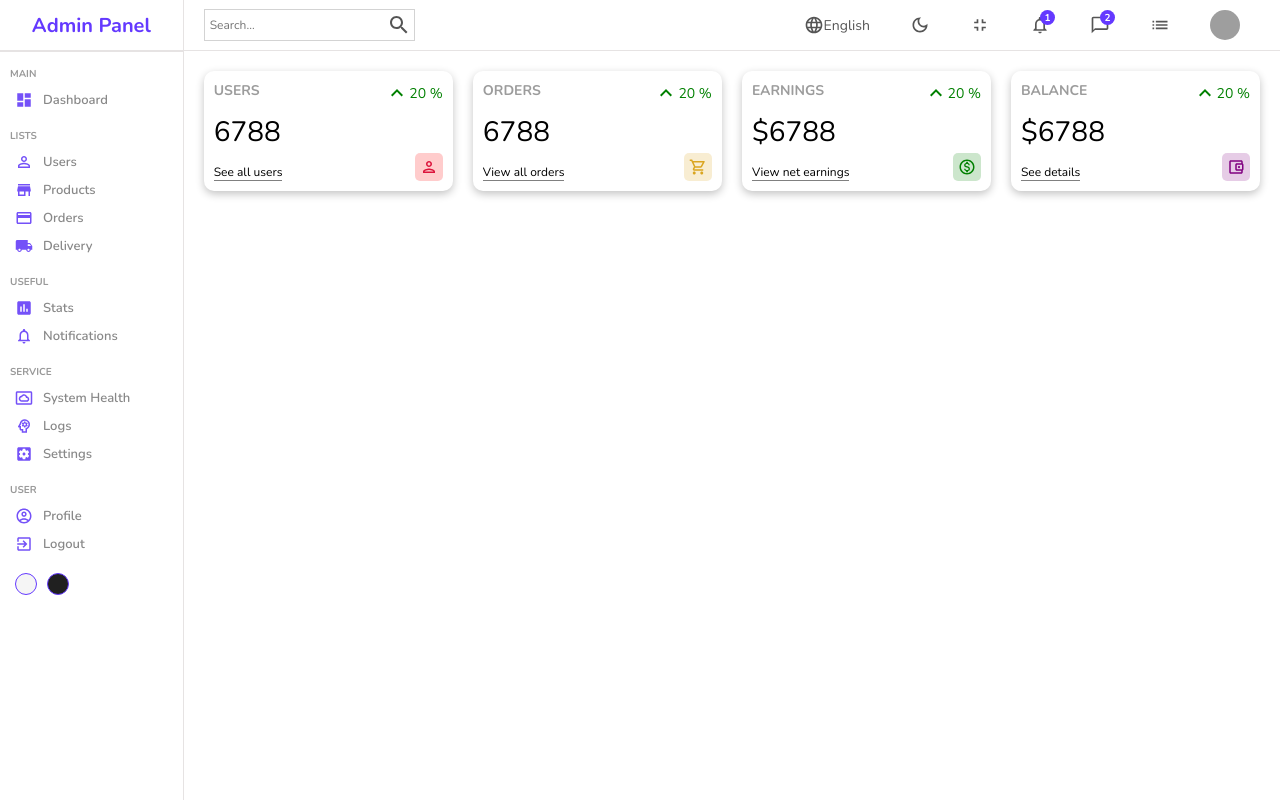
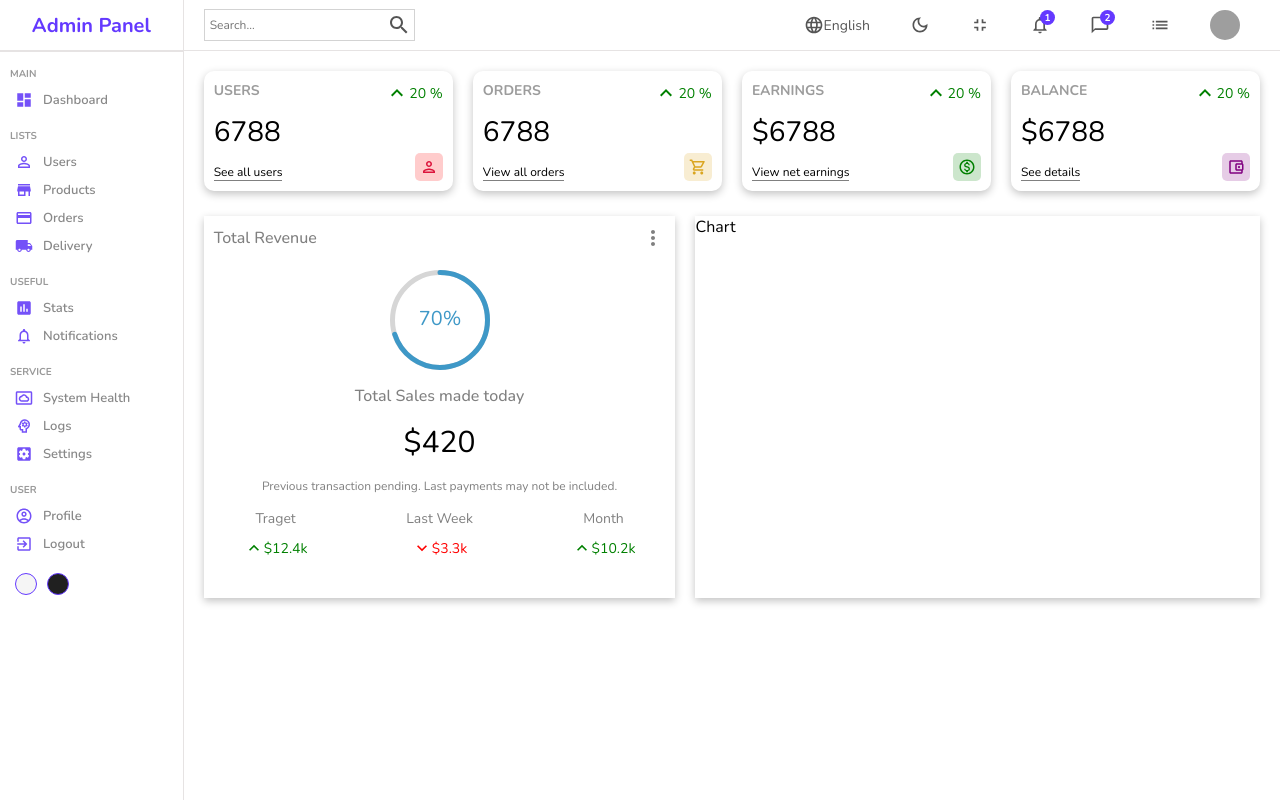
Before and after one commit to i-umairkhan/admin_panel, a React (Create React App) app: page / in a window 1280 px wide. Built offline with nearby package versions, Linux system fonts and the light colour scheme; grey boxes are pictures that could not be loaded.

Commit message:
implemented featured section

```diff
--- a/package.json
+++ b/package.json
@@ -11,6 +11,7 @@
     "@testing-library/react": "^13.3.0",
     "@testing-library/user-event": "^13.5.0",
     "react": "^18.2.0",
+    "react-circular-progressbar": "^2.1.0",
     "react-dom": "^18.2.0",
     "react-router-dom": "^6.3.0",
     "react-scripts": "5.0.1",
--- /dev/null
+++ b/src/Components/Chart/Chart.jsx
@@ -0,0 +1,6 @@
+import "./Chart.scss";
+const Chart = () => {
+  return <div className="chart">Chart</div>;
+};
+
+export default Chart;
--- /dev/null
+++ b/src/Components/Chart/Chart.scss
@@ -0,0 +1,4 @@
+.chart {
+  flex: 5;
+  box-shadow: rgba(0, 0, 0, 0.24) 0px 3px 8px;
+}
--- /dev/null
+++ b/src/Components/Featured/Featured.jsx
@@ -0,0 +1,51 @@
+import "./Featured.scss";
+import MoreVertIcon from "@mui/icons-material/MoreVert";
+import { CircularProgressbar } from "react-circular-progressbar";
+import "react-circular-progressbar/dist/styles.css";
+import KeyboardArrowUpOutlinedIcon from "@mui/icons-material/KeyboardArrowUpOutlined";
+import KeyboardArrowDownIcon from "@mui/icons-material/KeyboardArrowDown";
+const Featured = () => {
+  return (
+    <div className="featured">
+      <div className="top">
+        <h1 className="title">Total Revenue</h1>
+        <MoreVertIcon />
+      </div>
+      <div className="bottom">
+        <div className="feturedChart">
+          <CircularProgressbar value={70} text={"70%"} strokeWidth={5} />
+        </div>
+        <p className="title">Total Sales made today</p>
+        <p className="amount">$420</p>
+        <p className="desc">
+          Previous transaction pending. Last payments may not be included.
+        </p>
+        <div className="summary">
+          <div className="item">
+            <div className="itemTitle">Traget</div>
+            <div className="itemResult positive">
+              <KeyboardArrowUpOutlinedIcon fontSize="small" />
+              <div className="resultAmount">$12.4k</div>
+            </div>
+          </div>
+          <div className="item">
+            <div className="itemTitle">Last Week</div>
+            <div className="itemResult negitive">
+              <KeyboardArrowDownIcon fontSize="small" />
+              <div className="resultAmount">$3.3k</div>
+            </div>
+          </div>
+          <div className="item">
+            <div className="itemTitle">Month</div>
+            <div className="itemResult positive">
+              <KeyboardArrowUpOutlinedIcon fontSize="small" />
+              <div className="resultAmount">$10.2k</div>
+            </div>
+          </div>
+        </div>
+      </div>
+    </div>
+  );
+};
+
+export default Featured;
--- /dev/null
+++ b/src/Components/Featured/Featured.scss
@@ -0,0 +1,65 @@
+.featured {
+  flex: 4;
+  box-shadow: rgba(0, 0, 0, 0.24) 0px 3px 8px;
+  padding: 10px;
+  .top {
+    display: flex;
+    align-items: center;
+    justify-content: space-between;
+    color: gray;
+    .title {
+      font-size: 16px;
+      font-weight: 500;
+    }
+  }
+  .bottom {
+    padding: 20px;
+    display: flex;
+    flex-direction: column;
+    align-items: center;
+    justify-content: center;
+    gap: 15px;
+    .feturedChart {
+      width: 100px;
+      height: 100px;
+    }
+    .title {
+      font-weight: 500;
+      color: grey;
+    }
+    .amount {
+      font-size: 30px;
+    }
+    .desc {
+      font-weight: 300;
+      font-size: 12px;
+      color: gray;
+      text-align: center;
+    }
+    .summary {
+      width: 100%;
+      display: flex;
+      align-items: center;
+      justify-content: space-between;
+      .item {
+        text-align: center;
+        .itemTitle {
+          font-size: 14px;
+          color: gray;
+        }
+        .itemResult {
+          display: flex;
+          align-items: center;
+          margin: 10px;
+          font-size: 14px;
+          &.positive {
+            color: green;
+          }
+          &.negitive {
+            color: red;
+          }
+        }
+      }
+    }
+  }
+}
--- a/src/Pages/Home/Home.jsx
+++ b/src/Pages/Home/Home.jsx
@@ -2,6 +2,8 @@
 import SideBar from "../../Components/SideBar/SideBar";
 import NavBar from "../../Components/NavBar/NavBar";
 import Widget from "../../Components/Widget/Widget";
+import Featured from "../../Components/Featured/Featured";
+import Chart from "../../Components/Chart/Chart";
 
 const Home = () => {
   return (
@@ -15,6 +17,10 @@
           <Widget type="earning" />
           <Widget type="balance" />
         </div>
+        <div className="charts">
+          <Featured />
+          <Chart />
+        </div>
       </div>
     </div>
   );
--- a/src/Pages/Home/Home.scss
+++ b/src/Pages/Home/Home.scss
@@ -2,10 +2,14 @@
   display: flex;
   .homecontainer {
     flex: 6;
-    .widgets {
+    .widgets,
+    .charts {
       display: flex;
       padding: 20px;
       gap: 20px;
     }
+    .charts {
+      padding: 5px 20px;
+    }
   }
 }
```
Also changed, not shown: 2 other files (tests, documents, lock files or other folders).
